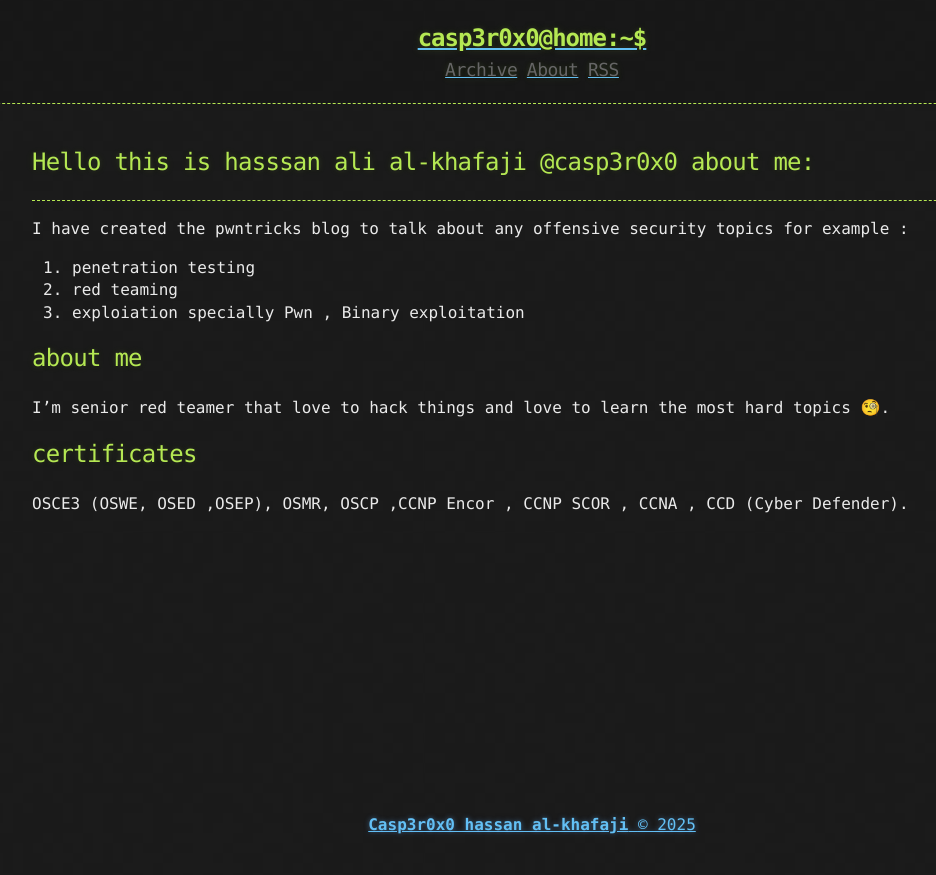
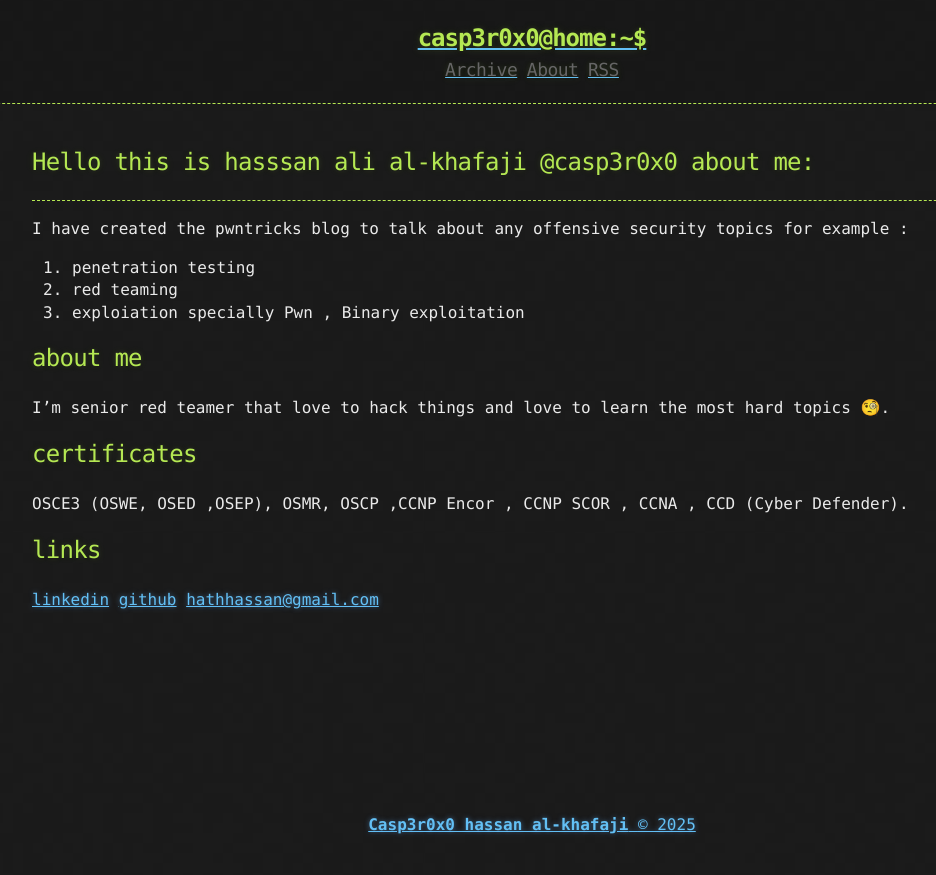
Before and after one commit to casp3r0x0/pwntricks, a Jekyll site: the page built from about.md, in a window 1280 px wide. Shown: the top 875 px of the page, without its empty margins (108-1044 px from the left). Built offline with Jekyll 4.4.1, drawn with Linux system fonts in a browser that asks for light colours.

Commit message:
uploading the blog

```diff
--- a/about.md
+++ b/about.md
@@ -2,7 +2,6 @@
 layout: page
 title: About
 ---
-
 ## Hello this is hasssan ali al-khafaji @casp3r0x0 about me:
 
 
@@ -20,3 +19,8 @@ I'm senior red teamer that love to hack things and love to learn the most hard t
 
 ## certificates
 OSCE3  (OSWE, OSED ,OSEP), OSMR, OSCP ,CCNP Encor , CCNP SCOR , CCNA , CCD (Cyber Defender).
+
+## links
+[linkedin](https://www.linkedin.com/in/casp3r0x0/ "linkedin")
+[github](https://github.com/casp3r0x0 "github")
+[hathhassan@gmail.com](mail://hathhassan@gmail.com "hathhassan@gmail.com")
```
